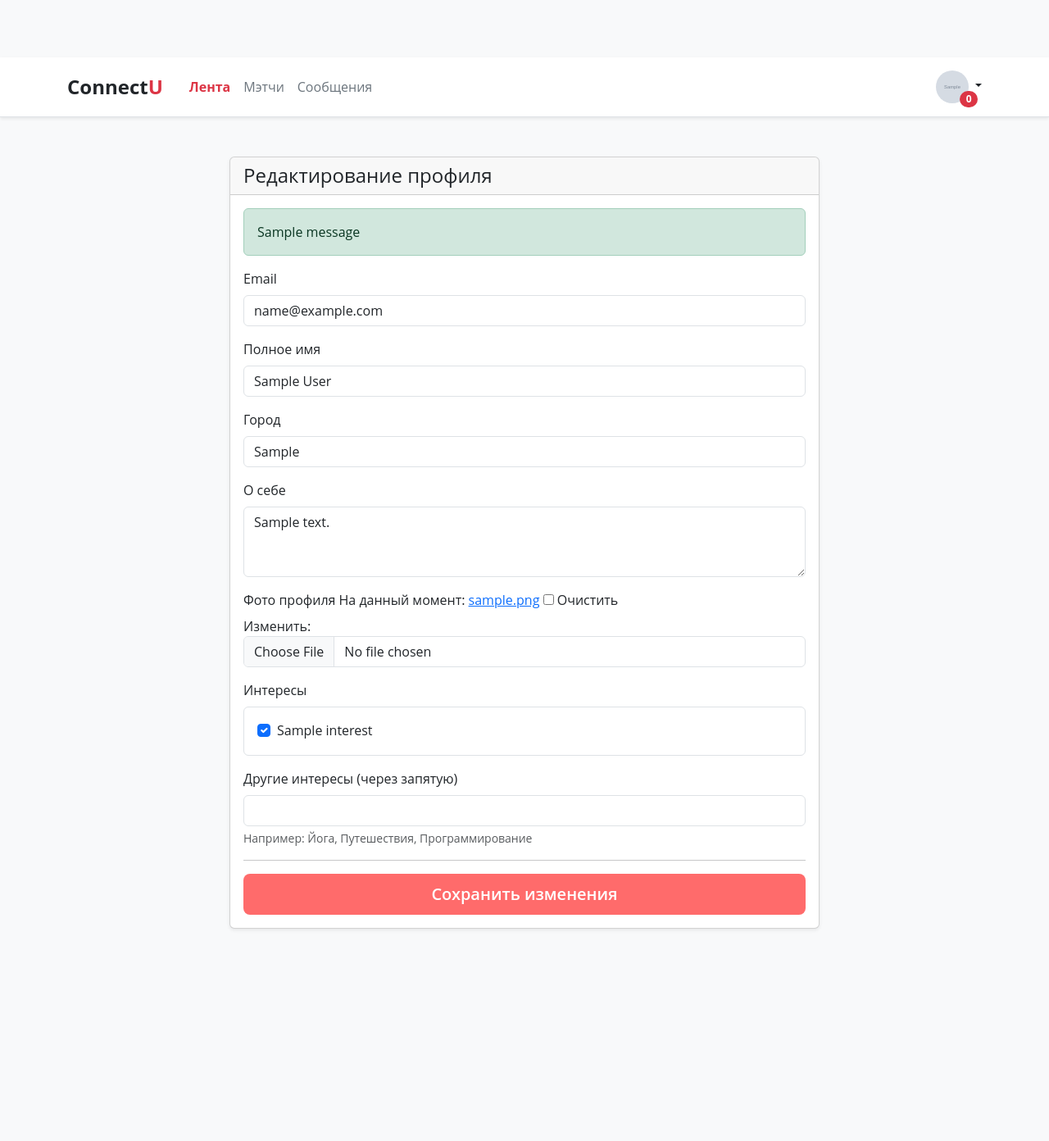
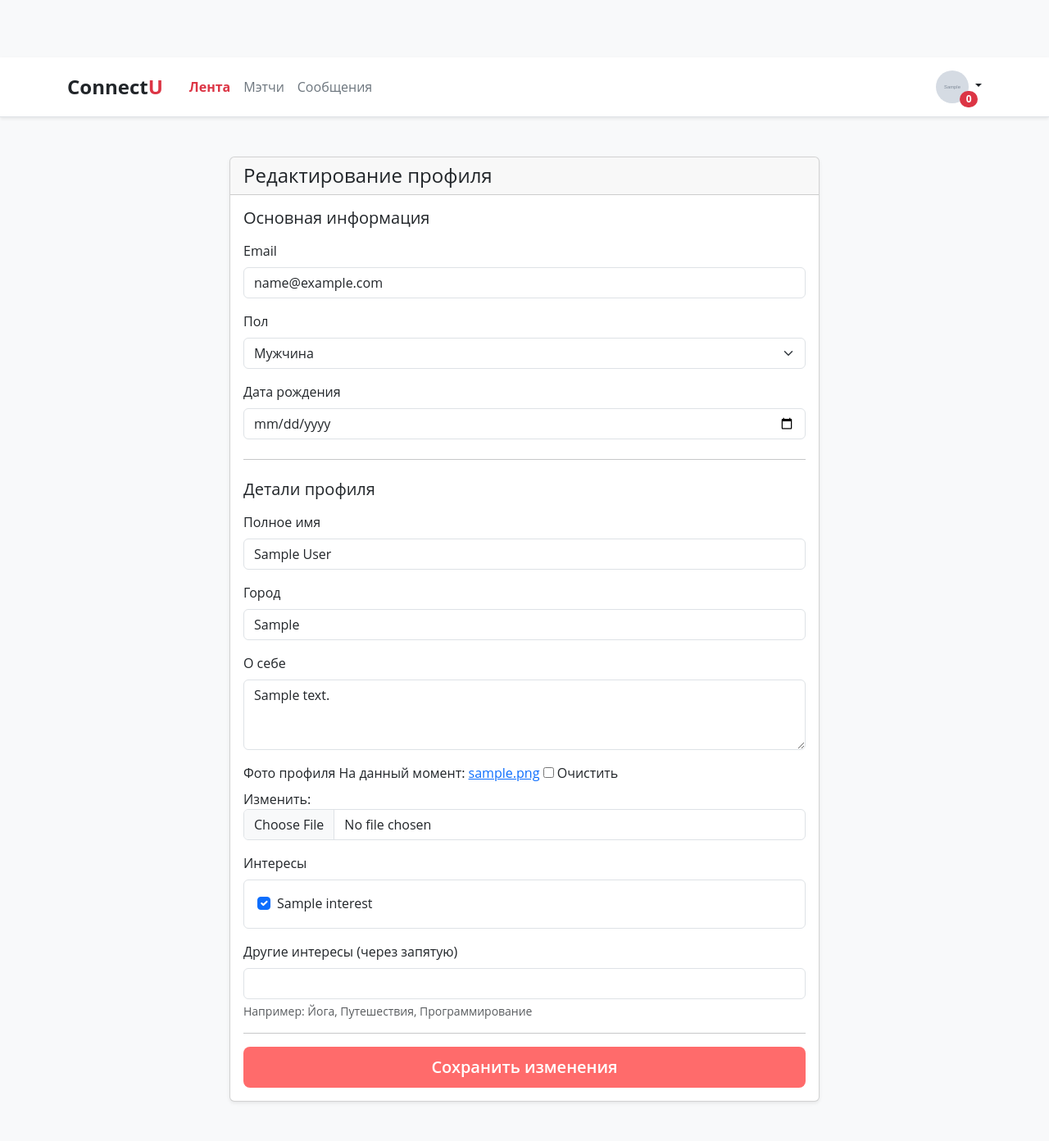
Before and after one commit to JuliaPodmarkova/TheFinalProject_ConnectU, a Django app: page /profile/edit/ in a window 1280 px wide. Shown: the whole page at 82% size. Before the commit the page ends 1134 px from the top, so only its background shows below. Run offline with Django 4.2, Linux system fonts and the light colour scheme; a user stored in the database is signed in; tables that the repository leaves empty hold one stand-in row (values such as "Sample post"); grey boxes marked "Sample" are stand-in pictures; one stand-in notice (Sample message) is shown; some libraries are stand-ins or nearby versions.

Commit message:
edit profile own and profile edit

```diff
--- a/connect_u_app/forms.py
+++ b/connect_u_app/forms.py
@@ -6,19 +6,23 @@ from .models import UserProfile, Interest
 User = get_user_model()
 
 class UserRegistrationForm(UserCreationForm):
-    # Если у тебя в кастомном User есть дополнительные поля, например gender и birth_date,
-    # добавь их сюда ЯВНО, если они не подхватываются через fields.
-    # gender = forms.ChoiceField(choices=User.GENDER_CHOICES, required=True)
-    # birth_date = forms.DateField(required=True, widget=forms.DateInput(attrs={'type': 'date'}))
+    gender = forms.ChoiceField(choices=User.GENDER_CHOICES, required=True, label="Пол")
+    birth_date = forms.DateField(required=True, widget=forms.DateInput(attrs={'type': 'date'}), label="Дата рождения")
 
     class Meta(UserCreationForm.Meta):
         model = User
-        fields = UserCreationForm.Meta.fields + ('email', )  # Добавь сюда 'gender', 'birth_date' если они есть
+        fields = UserCreationForm.Meta.fields + ('email', 'gender', 'birth_date')
 
 class UserEditForm(forms.ModelForm):
+    # Явно добавляем поля, чтобы управлять ими
+    gender = forms.ChoiceField(choices=User.GENDER_CHOICES, required=True, label="Пол")
+    birth_date = forms.DateField(required=True, widget=forms.DateInput(attrs={'type': 'date'}), label="Дата рождения")
+
     class Meta:
         model = User
-        fields = ('email',)
+        # Добавляем новые поля сюда!
+        fields = ('email', 'gender', 'birth_date')
+
     def __init__(self, *args, **kwargs):
         super().__init__(*args, **kwargs)
         for field in self.fields:
--- a/docker-compose.yml
+++ b/docker-compose.yml
@@ -13,10 +13,13 @@ services:
 
   app:
     build: .
+    # 👇 ВОТ ЭТА СТРОКА ИЗМЕНИЛАСЬ
     command: >
       sh -c "./wait-for-it.sh db 5432 &&
              echo 'Postgres is up - starting migration' &&
              python manage.py migrate &&
+             echo 'Collecting static files' &&
+             python manage.py collectstatic --no-input &&
              echo 'Migration finished - starting daphne' &&
              daphne -b 0.0.0.0 -p 8001 connect_u.asgi:application"
     volumes:
--- a/templates/account/profile_edit.html
+++ b/templates/account/profile_edit.html
@@ -1,7 +1,5 @@
-<!-- templates/account/profile_edit.html -->
 {% extends "base.html" %}
 {% load widget_tweaks %}
-
 {% block content %}
 <div class="container mt-5 mb-5">
     <div class="row justify-content-center">
@@ -11,113 +9,78 @@
                     <h4 class="mb-0">Редактирование профиля</h4>
                 </div>
                 <div class="card-body">
-
-                    {% if messages %}
-                        {% for message in messages %}
-                            <div class="alert alert-{{ message.tags }}">{{ message }}</div>
-                        {% endfor %}
-                    {% endif %}
-
                     <form method="post" enctype="multipart/form-data" novalidate>
                         {% csrf_token %}
 
-                        <!-- Отображаем общие ошибки форм -->
-                        {% if user_form.non_field_errors or profile_form.non_field_errors %}
-                        <div class="alert alert-danger">
-                            {{ user_form.non_field_errors }}
-                            {{ profile_form.non_field_errors }}
-                        </div>
-                        {% endif %}
-
-                        <!-- --- Поля UserEditForm --- -->
+                        <!-- Блок с полями из UserEditForm -->
+                        <h5 class="mb-3">Основная информация</h5>
                         <div class="mb-3">
                             <label for="{{ user_form.email.id_for_label }}" class="form-label">Email</label>
                             {% render_field user_form.email class+="form-control" %}
-                            {% if user_form.email.errors %}
-                                <div class="invalid-feedback d-block">
-                                    {{ user_form.email.errors.as_text }}
-                                </div>
-                            {% endif %}
+                            {% if user_form.email.errors %}<div class="invalid-feedback d-block">{{ user_form.email.errors.as_text }}</div>{% endif %}
+                        </div>
+                        <div class="mb-3">
+                            <label for="{{ user_form.gender.id_for_label }}" class="form-label">{{ user_form.gender.label }}</label>
+                            {% render_field user_form.gender class+="form-select" %}
+                            {% if user_form.gender.errors %}<div class="invalid-feedback d-block">{{ user_form.gender.errors.as_text }}</div>{% endif %}
+                        </div>
+                        <div class="mb-3">
+                            <label for="{{ user_form.birth_date.id_for_label }}" class="form-label">{{ user_form.birth_date.label }}</label>
+                            {% render_field user_form.birth_date class+="form-control" %}
+                            {% if user_form.birth_date.errors %}<div class="invalid-feedback d-block">{{ user_form.birth_date.errors.as_text }}</div>{% endif %}
                         </div>
 
-                        <!-- --- Поля UserProfileEditForm --- -->
+                        <hr class="my-4">
+
+                        <!-- Блок с полями из UserProfileEditForm -->
+                        <h5 class="mb-3">Детали профиля</h5>
                         <div class="mb-3">
                             <label for="{{ profile_form.full_name.id_for_label }}" class="form-label">Полное имя</label>
                             {% render_field profile_form.full_name class+="form-control" %}
-                             {% if profile_form.full_name.errors %}
-                                <div class="invalid-feedback d-block">
-                                    {{ profile_form.full_name.errors.as_text }}
-                                </div>
-                            {% endif %}
+                            {% if profile_form.full_name.errors %}<div class="invalid-feedback d-block">{{ profile_form.full_name.errors.as_text }}</div>{% endif %}
                         </div>
-
-                        <div class="mb-3">
+                         <div class="mb-3">
                             <label for="{{ profile_form.city.id_for_label }}" class="form-label">Город</label>
                             {% render_field profile_form.city class+="form-control" %}
-                            {% if profile_form.city.errors %}
-                                <div class="invalid-feedback d-block">
-                                    {{ profile_form.city.errors.as_text }}
-                                </div>
-                            {% endif %}
+                            {% if profile_form.city.errors %}<div class="invalid-feedback d-block">{{ profile_form.city.errors.as_text }}</div>{% endif %}
                         </div>
-
                         <div class="mb-3">
                             <label for="{{ profile_form.bio.id_for_label }}" class="form-label">О себе</label>
                             {% render_field profile_form.bio class+="form-control" rows="3" %}
-                            {% if profile_form.bio.errors %}
-                                <div class="invalid-feedback d-block">
-                                    {{ profile_form.bio.errors.as_text }}
-                                </div>
-                            {% endif %}
+                            {% if profile_form.bio.errors %}<div class="invalid-feedback d-block">{{ profile_form.bio.errors.as_text }}</div>{% endif %}
                         </div>
-
                         <div class="mb-3">
                             <label for="{{ profile_form.avatar.id_for_label }}" class="form-label">Фото профиля</label>
                             {% render_field profile_form.avatar class+="form-control" %}
-                            {% if profile_form.avatar.errors %}
-                                <div class="invalid-feedback d-block">
-                                    {{ profile_form.avatar.errors.as_text }}
-                                </div>
-                            {% endif %}
+                            {% if profile_form.avatar.errors %}<div class="invalid-feedback d-block">{{ profile_form.avatar.errors.as_text }}</div>{% endif %}
                         </div>
 
-                        <!-- --- БЛОК С ИНТЕРЕСАМИ (ЕДИНСТВЕННЫЙ И ПРАВИЛЬНЫЙ) --- -->
+                        <!-- Интересы -->
                         <div class="mb-3">
                             <label class="form-label">Интересы</label>
                             <div class="border rounded p-3 {% if profile_form.interests.errors %}is-invalid{% endif %}">
                                 <div class="row">
-                                    <!-- Проходимся в цикле по каждому отдельному чекбоксу -->
                                     {% for checkbox in profile_form.interests %}
-                                    <div class="col-md-4 col-sm-6"> <!-- Располагаем по 3 в ряд на средних экранах, по 2 на малых -->
+                                    <div class="col-md-4 col-sm-6">
                                         <div class="form-check">
-                                            <!-- Выводим сам чекбокс -->
                                             {{ checkbox.tag }}
-                                            <!-- Выводим его название (label) -->
                                             <label class="form-check-label" for="{{ checkbox.id_for_label }}">
                                                 {{ checkbox.choice_label }}
                                             </label>
                                         </div>
                                     </div>
+                                    {% empty %}
+                                        <p class="text-muted px-2">Список интересов пуст. Администратор может добавить их на сайте.</p>
                                     {% endfor %}
                                 </div>
                             </div>
-                            <!-- Блок для вывода общей ошибки для этого поля -->
-                            {% if profile_form.interests.errors %}
-                                <div class="invalid-feedback d-block">
-                                    {{ profile_form.interests.errors.as_text }}
-                                </div>
-                            {% endif %}
+                            {% if profile_form.interests.errors %}<div class="invalid-feedback d-block">{{ profile_form.interests.errors.as_text }}</div>{% endif %}
                         </div>
-
                         <div class="mb-3">
                              <label for="{{ profile_form.other_interests.id_for_label }}" class="form-label">Другие интересы (через запятую)</label>
                              {% render_field profile_form.other_interests class+="form-control" %}
                              <div class="form-text">Например: Йога, Путешествия, Программирование</div>
-                             {% if profile_form.other_interests.errors %}
-                                <div class="invalid-feedback d-block">
-                                    {{ profile_form.other_interests.errors.as_text }}
-                                </div>
-                            {% endif %}
+                             {% if profile_form.other_interests.errors %}<div class="invalid-feedback d-block">{{ profile_form.other_interests.errors.as_text }}</div>{% endif %}
                         </div>
 
                         <hr>
```
Also changed, not shown: templates/account/profile_own.html (+9 -12 lines).
